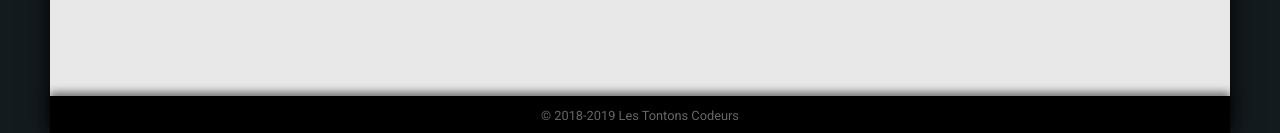
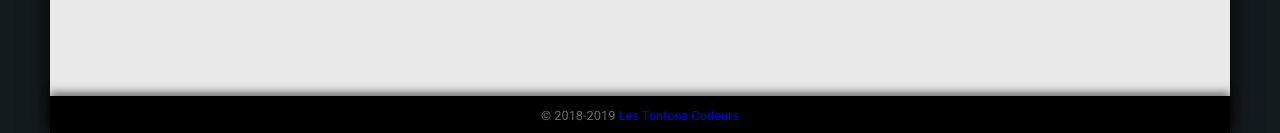
Before and after one commit to les-tontons-codeurs/les-tontons-codeurs.github.io, a Jekyll site: the page built from index.md, in a window 1280 px wide and 1352 px high. Shown: the part 1216-1349 px from the top of the window. Built offline with Jekyll 4.4.1, drawn with Linux system fonts in a browser that asks for light colours; nearby versions of some CDN libraries; part of the change alters nothing that is shown.

```diff
--- a/_config.yml
+++ b/_config.yml
@@ -2,6 +2,7 @@ title: Les Tontons Codeurs
 brand: les tontons cod[3]urs
 subject: Expérimentations ludiques sur microcontrôleurs
 copyright: 2018
+main_email: tontonscodeurs@gmail.com
 
 article_assets: article-assets
 
--- a/_includes/footer.html
+++ b/_includes/footer.html
@@ -4,5 +4,5 @@
     {% if year > start %}
         {% assign prefix = start | append: '-' %}
     {% endif %}
-    &copy {{ year | prepend: prefix }} {{ site.title }}
+    &copy {{ year | prepend: prefix }} <a href="mailto:{{ site.main_email }}">{{ site.title }}</a>
 </footer>
```
